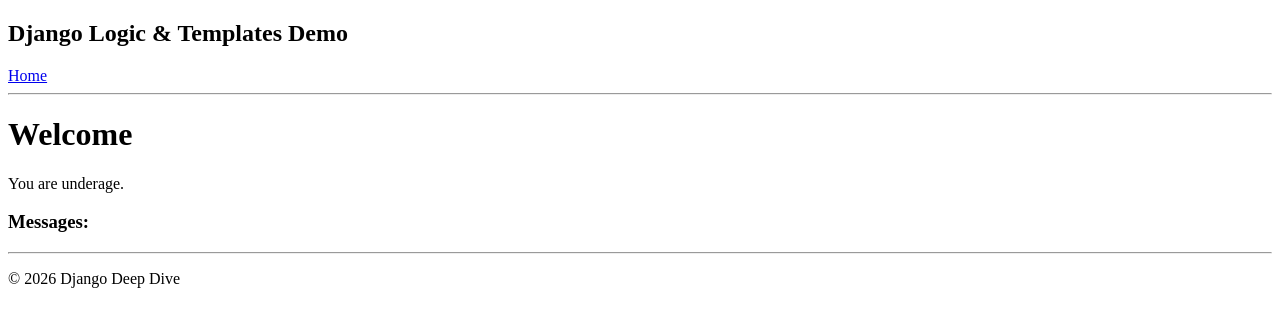
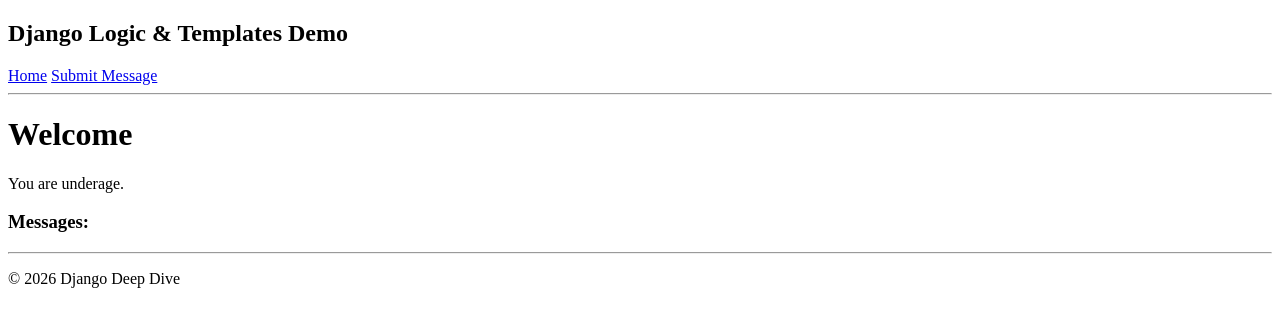
Before and after one commit to Manzi-Elvis/Django-Deep-Dive-Into-Logic-and-Templates, a Django app: page / in a window 1280 px wide. Shown: the top 327 px of the page. Run offline with Django 5.2, Linux system fonts and the light colour scheme; data that the repository does not hold is empty.

Commit message:
Added link

```diff
--- a/core/templates/base.html
+++ b/core/templates/base.html
@@ -10,6 +10,7 @@
     <h2>Django Logic & Templates Demo</h2>
     <nav>
         <a href="{% url 'home' %}">Home</a>
+        <a href="{% url 'submit_message' %}">Submit Message</a>
     </nav>
 </header>
 
```
